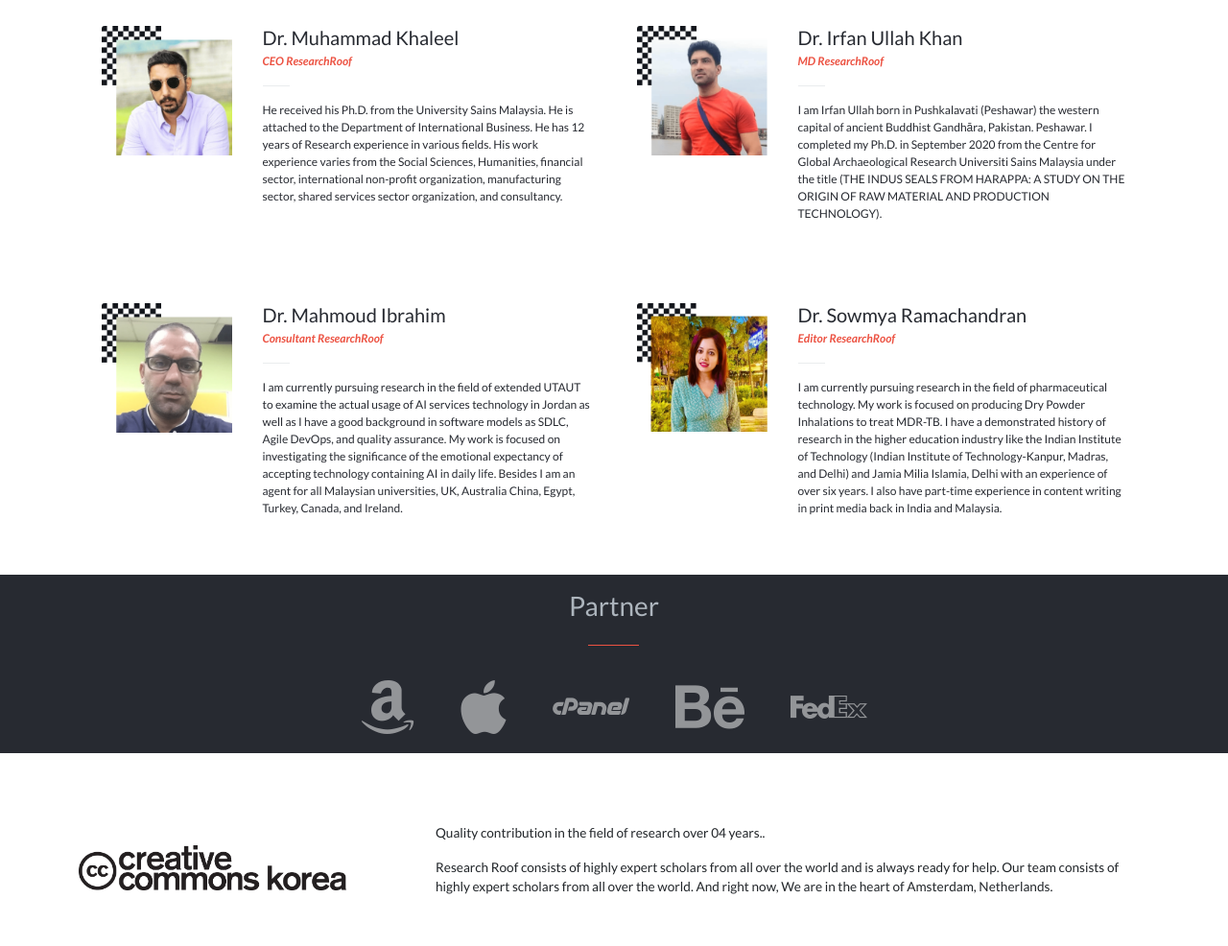
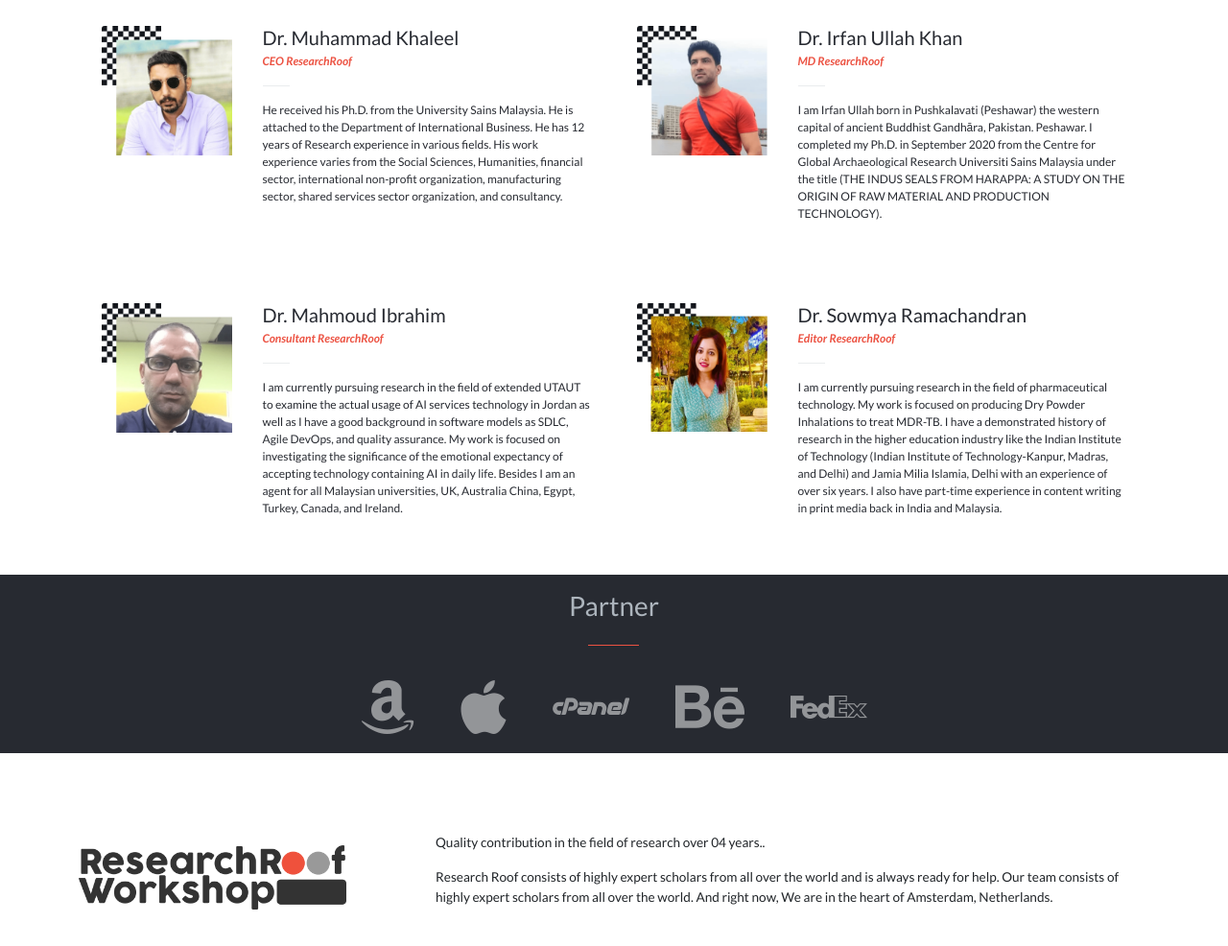
Before and after one commit to awaisanwar544/rr-workshop, a website: page index.html in a window 1280 px wide. Shown: the part 1688-2674 px from the top of the page at 96% size. Drawn offline with nearby package versions, Linux system fonts and the light colour scheme.

Commit message:
Update footer logo home page

```diff
--- a/index.html
+++ b/index.html
@@ -162,7 +162,7 @@
     <footer class="hideOnSmall d-md-block d-none container-fluid d-flex flex-column justify-content-center">
         <div class="container d-flex flex-sm-row flex-column align-items-center my-5">
             <div class="col-sm-4 col-12 my-5">
-                <img src="./assets/cc-logo.png" class="img-fluid w-75" alt="">
+                <img src="./assets/logo.png" class="img-fluid w-75" alt="">
             </div>
             <div>
                 <p class="footer-text">Quality contribution in the field of research over 04 years..</p>
```
